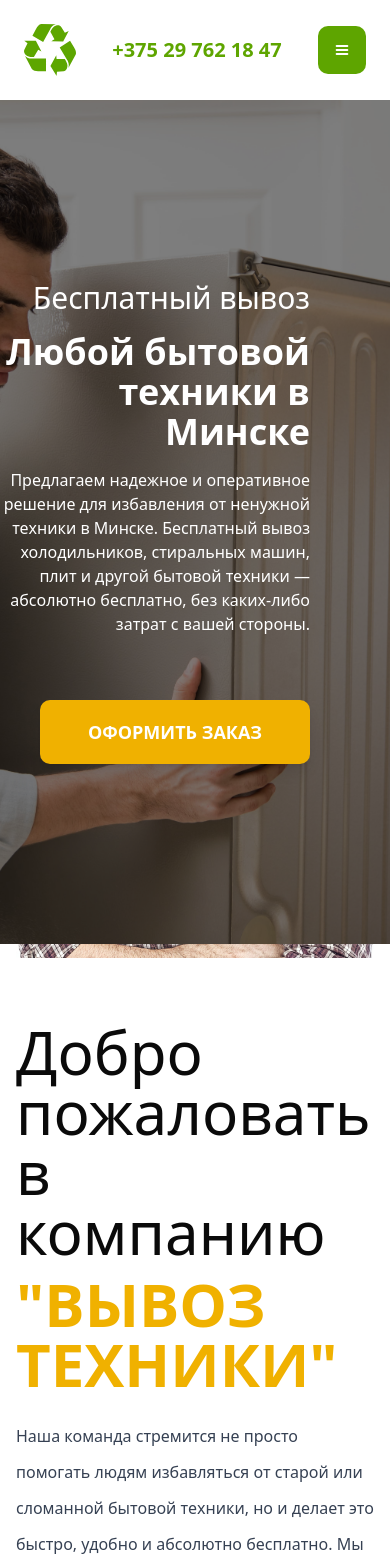
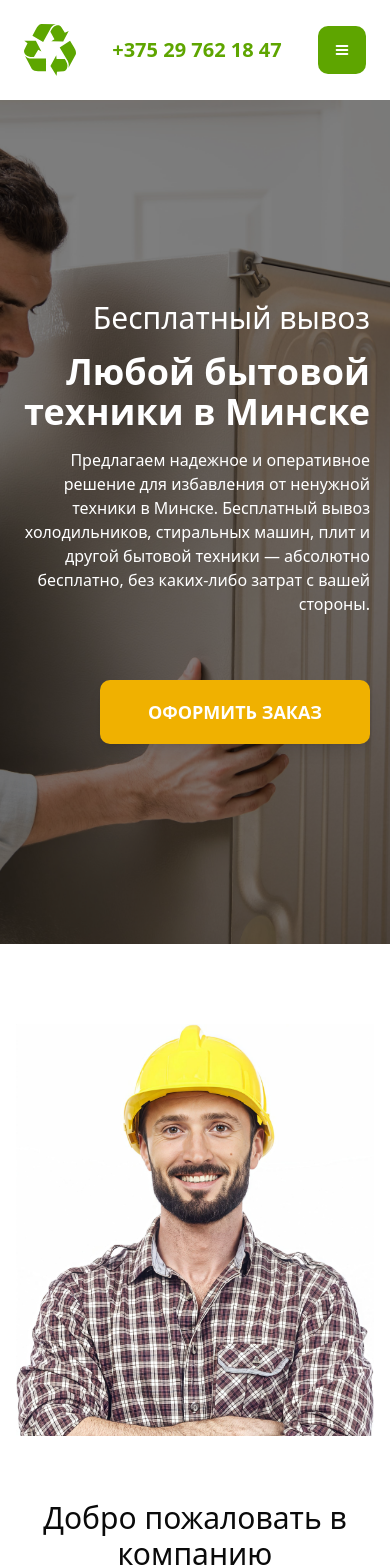
Before and after one commit to Bezniak/appliance-removal, a Next.js app: page / in a window 390 px wide. Shown: the top 1568 px of the page. Built offline with nearby package versions, Linux system fonts and the light colour scheme.

Commit message:
2 commit Carousel.jsx & Welcome.jsx

```diff
--- a/src/app/components/(Navbar)/Navbar.jsx
+++ b/src/app/components/(Navbar)/Navbar.jsx
@@ -10,11 +10,11 @@ import MobileNav from "@/app/components/(Navbar)/MobileNav";
 const Navbar = () => {
     const [mobileMenuOpen, setMobileMenuOpen] = useState(false);
     const [showServices, setShowServices] = useState(false);
-    const mobileMenuRef = useRef(null);
+    const wrapperRef = useRef(null); // общий ref
 
     useEffect(() => {
         const handleClickOutside = (e) => {
-            if (mobileMenuRef.current && !mobileMenuRef.current.contains(e.target)) {
+            if (wrapperRef.current && !wrapperRef.current.contains(e.target)) {
                 setMobileMenuOpen(false);
                 setShowServices(false);
             }
@@ -24,19 +24,20 @@ const Navbar = () => {
             document.addEventListener("mousedown", handleClickOutside);
         }
 
-        return () => document.removeEventListener("mousedown", handleClickOutside);
+        return () => {
+            document.removeEventListener("mousedown", handleClickOutside);
+        };
     }, [mobileMenuOpen]);
 
     return (
-        <nav
-            className="sticky top-0 z-50 bg-white  py-6 px-6 flex justify-between items-center transition-colors duration-300">
+        <nav className="sticky top-0 z-50 bg-white py-6 px-6 flex justify-between items-center transition-colors duration-300">
             <div className="hidden md:flex items-center mx-auto gap-8">
-                <DesktopNav/>
+                <DesktopNav />
             </div>
 
-            <div className="w-full md:hidden flex items-center justify-between">
+            <div className="w-full md:hidden flex items-center justify-between" ref={wrapperRef}>
                 <Link href="/" className="flex items-center gap-3">
-                    <Image src="/logo.svg" alt="Логотип" width={52} height={52} priority/>
+                    <Image src="/logo.svg" alt="Логотип" width={52} height={52} priority />
                 </Link>
                 <div className='block'>
                     <a
@@ -52,22 +53,18 @@ const Navbar = () => {
                     aria-label="Toggle menu"
                 >
                     {mobileMenuOpen ? (
-                        <svg xmlns="http://www.w3.org/2000/svg" className="h-7 w-7" fill="none" viewBox="0 0 24 24"
-                             stroke="currentColor" strokeWidth={3}>
-                            <path strokeLinecap="round" strokeLinejoin="round" d="M6 18L18 6M6 6l12 12"/>
+                        <svg xmlns="http://www.w3.org/2000/svg" className="h-7 w-7" fill="none" viewBox="0 0 24 24" stroke="currentColor" strokeWidth={3}>
+                            <path strokeLinecap="round" strokeLinejoin="round" d="M6 18L18 6M6 6l12 12" />
                         </svg>
                     ) : (
-                        <svg xmlns="http://www.w3.org/2000/svg" className="h-7 w-8" fill="none" viewBox="0 0 24 24"
-                             stroke="currentColor" strokeWidth={3}>
-                            <path strokeLinecap="round" strokeLinejoin="round" d="M4 6h16M4 12h16M4 18h16"/>
+                        <svg xmlns="http://www.w3.org/2000/svg" className="h-7 w-8" fill="none" viewBox="0 0 24 24" stroke="currentColor" strokeWidth={3}>
+                            <path strokeLinecap="round" strokeLinejoin="round" d="M4 6h16M4 12h16M4 18h16" />
                         </svg>
                     )}
                 </Button>
-            </div>
 
                 {mobileMenuOpen && (
-                <div ref={mobileMenuRef}
-                     className="absolute top-full left-0 w-full bg-white shadow-lg border-t border-lime-300 z-40 md:hidden">
+                    <div className="absolute top-full left-0 w-full bg-white shadow-lg border-t border-lime-300 z-40 md:hidden">
                         <MobileNav
                             setMobileMenuOpen={setMobileMenuOpen}
                             showServices={showServices}
@@ -75,8 +72,10 @@ const Navbar = () => {
                         />
                     </div>
                 )}
+            </div>
         </nav>
     );
 };
 
+
 export default Navbar;
--- a/src/app/components/Carousel.jsx
+++ b/src/app/components/Carousel.jsx
@@ -57,8 +57,8 @@ export function CarouselPlugin() {
                 // Определим выравнивание текста
                 const isTextRight = index === 0 || index === 1;
                 const textPositionClass = isTextRight
-                    ? "right-20 text-right items-end"
-                    : "left-20 text-left items-start";
+                    ? "right-5 pl-5 md:right-20 text-right items-end"
+                    : "left-5 pr-5 md:left-20 text-left items-start";
 
                 return (
                     <SwiperSlide key={index} className="relative w-full h-screen">
@@ -66,12 +66,12 @@ export function CarouselPlugin() {
                             src={slide.image}
                             alt={slide.title1}
                             fill
-                            className="object-cover"
+                            className="object-cover md:object-cover sm:object-contain"
                             priority
                         />
                         <div className="absolute inset-0 bg-black/50" />
                         <div
-                            className={`absolute top-1/2 transform -translate-y-1/2 z-10 text-white max-w-2xl space-y-4 flex flex-col ${textPositionClass}`}
+                            className={`absolute top-1/2 transform -translate-y-1/2 z-10 text-white w-fit md:max-w-3xl space-y-4 flex flex-col ${textPositionClass}`}
                         >
                             <h1 className="text-3xl md:text-6xl font-light">{slide.title1}</h1>
                             <h2 className="text-4xl md:text-7xl font-semibold">{slide.title2}</h2>
--- a/src/app/components/Welcome.jsx
+++ b/src/app/components/Welcome.jsx
@@ -6,7 +6,7 @@ import {Phone} from 'lucide-react';
 
 const Welcome = () => {
     return (
-        <section className="h-screen flex items-center bg-white">
+        <section className="md:h-screen flex items-center bg-white py-20">
             <div className="container mx-auto flex flex-col md:flex-row items-center justify-between gap-16 px-4">
                 <div className="w-full md:w-1/2 flex justify-center">
                     <Image
@@ -20,7 +20,7 @@ const Welcome = () => {
                 </div>
 
                 <div className="w-full md:w-1/2">
-                    <h1 className="text-6xl mb-6">
+                    <h1 className="text-center md:text-left text-3xl md:text-6xl mb-6">
                         Добро пожаловать в компанию <br/><span className="text-yellow-500 font-black mt-3 block">"ВЫВОЗ ТЕХНИКИ"</span>
                     </h1>
                     <p className="text-gray-700 mb-9 leading-9">
@@ -36,16 +36,16 @@ const Welcome = () => {
                         услуги
                         бесплатного вывоза бытовой техники по всему Минску, включая все районы и частный сектор.
                     </p>
-                    <div className="flex flex-col md:flex-row items-start sm:items-center gap-16">
+                    <div className="flex flex-col md:flex-row justify-center md:justify-start items-center gap-10 md:gap-16">
                         <Button
                             asChild
-                            className="bg-yellow-500 hover:bg-lime-600 text-white text-lg font-bold uppercase px-9 py-8 rounded-lg shadow-lg transition-transform hover:scale-105 active:scale-95"
+                            className="bg-yellow-500 hover:bg-lime-600 text-white text-lg md:text-2xl font-bold uppercase px-9 py-8 rounded-lg shadow-lg transition-transform hover:scale-105 active:scale-95"
                         >
                             <a href="#">Подробнее</a>
                         </Button>
                         <a
                             href="tel:+375297621847"
-                            className="flex items-center gap-2 text-2xl font-bold text-yellow-500 hover:text-lime-600 transition"
+                            className="flex items-center gap-2 text-lg md:text-2xl font-bold text-yellow-500 hover:text-lime-600 transition"
                         >
                             <Phone className="w-6 h-6"/>
                             +375 29 762 18 47
```
Lines whose indentation alone changed are shown as unchanged.
